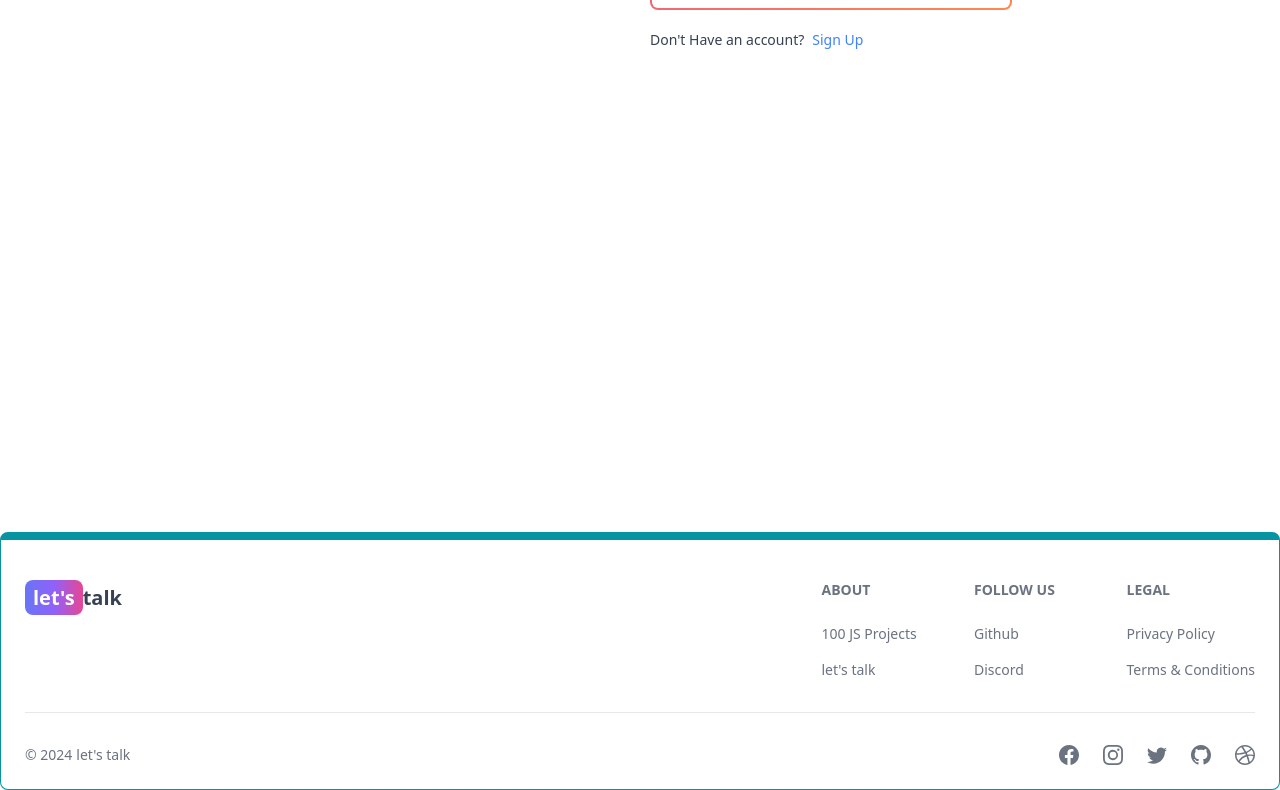
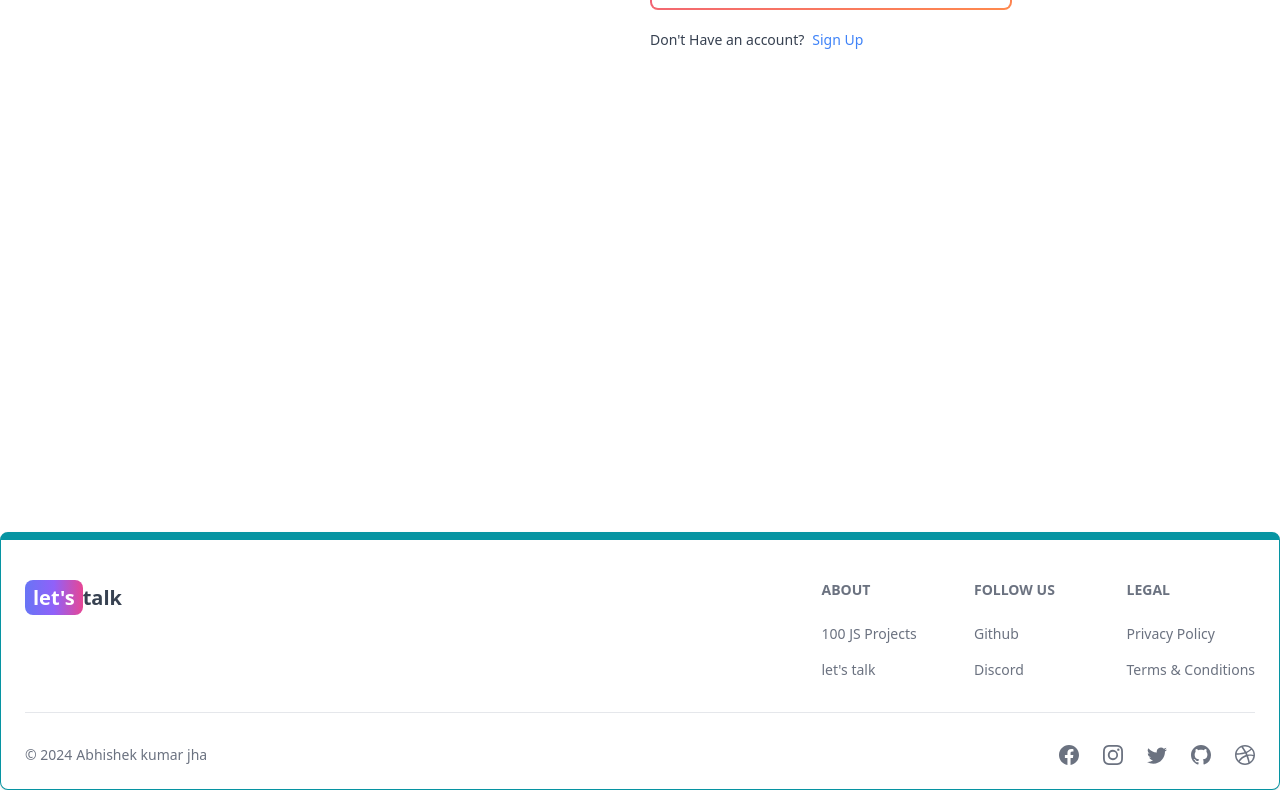
Before and after one commit to abhishek2022003/My-Blog, a React (Vite) app in the folder client/: page /sign-in in a window 1280 px wide. Shown: the part 412-1202 px from the top of the page. Built offline with nearby package versions, Linux system fonts and the light colour scheme; no server answers.

Commit message:
final commit

```diff
--- a/client/index.html
+++ b/client/index.html
@@ -3,7 +3,7 @@
   <head>
     <meta charset="UTF-8" />
     <meta name="viewport" content="width=device-width, initial-scale=1.0" />
-    <title>My Blog</title>
+    <title>let's talk</title>
   </head>
   <body>
     <div id="root"></div>
--- a/client/src/components/Footer.jsx
+++ b/client/src/components/Footer.jsx
@@ -63,7 +63,7 @@ export default function FooterCom() {
         <div className='w-full sm:flex sm:items-center sm:justify-between'>
           <Footer.Copyright
             href='#'
-            by="let's talk"
+            by="Abhishek kumar jha"
             year={new Date().getFullYear()}
           />
           <div className="flex gap-6 sm:mt-0 mt-4 sm:justify-center">
```
